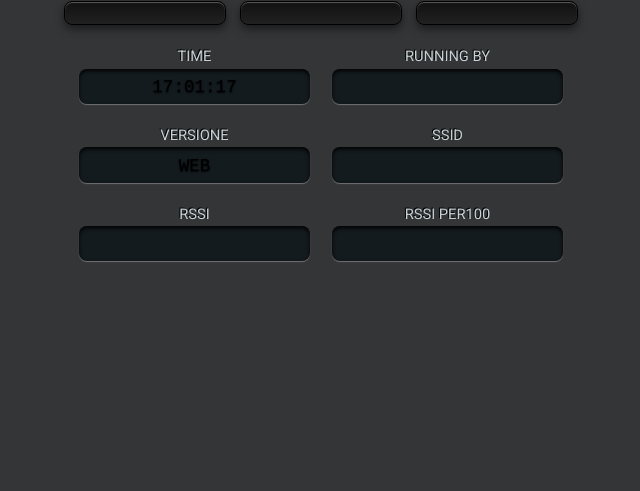
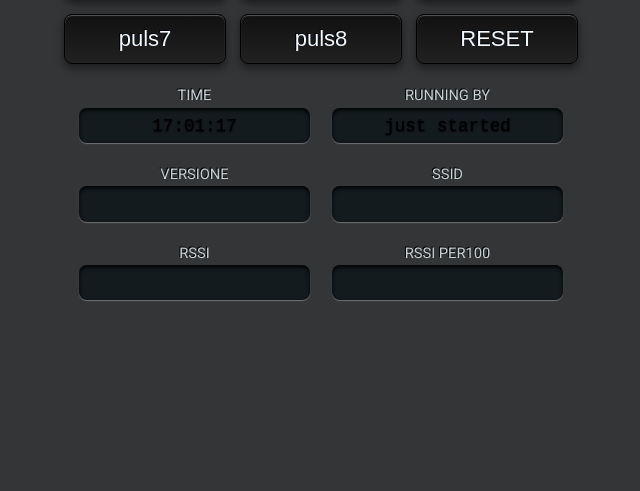
Before and after one commit to sergiocntr/cadolab100, a plain HTML site: page data/index.html in a window 1280 px wide. Shown: the part 309-800 px from the top of the page, without its empty margins (319-959 px from the left). Drawn offline with Linux system fonts and the light colour scheme; no server answers; a web font is replaced by a local one.

Commit message:
firsr release

```diff
--- a/data/index.html
+++ b/data/index.html
@@ -17,10 +17,9 @@
     </div>
     <div class='parameters'>
       <div class='display'> <label class='inset' for='time'>TIME</label> <input type='text' id='time' readonly> </div>
-      <div class='display'> <label class='inset' for='nome'>RUNNING BY</label> <input type='text' id='nome' readonly>
+      <div class='display'> <label class='inset' for='nome'>RUNNING BY</label> <input type='text' id='nome' value = 'just started'readonly>
       </div>
-      <div class='display'> <label class='inset' for='versione'>VERSIONE</label> <input type='text' id='versione'
-          value='WEB' readonly> </div>
+      <div class='display'> <label class='inset' for='versione'>VERSIONE</label> <input type='text' id='versione' readonly> </div>
       <div class='display'> <label class='inset' for='ssid'>SSID</label> <input type='text' id='ssid' readonly> </div>
       <div class='display'> <label class='inset' for='rssi'>RSSI</label> <input type='text' id='rssi' readonly> </div>
       <div class='display'> <label class='inset' for='rssiPer'>RSSI PER100</label> <input type='text' id='rssiPer'
--- a/data/index.js
+++ b/data/index.js
@@ -16,7 +16,7 @@ function onLoad(event) {
   updateButton();
   //updateStatus();
   Socket = new WebSocket('ws://' + window.location.hostname + ':75/');
-    Socket.onmessage = function(event) {
+  Socket.onmessage = function (event) {
     processCommand(event);
   };
 }
@@ -52,11 +52,9 @@ function normalize(digit) {
   return (digit < 10 ? '0' : '') + digit;
 }
 
-
 // ----------------------------------------------------------------------------
-// Initialization and handling of the ESP32 control buttons
+// Initialization and handling of the control buttons
 // ----------------------------------------------------------------------------
-
 function initButtons() {
   buttons = document.querySelectorAll("button[id^='btn'][id$='menu']");
   buttons[0].addEventListener('click', bt1);
@@ -69,7 +67,6 @@ function initButtons() {
   buttons[7].addEventListener('click', bt8);
   buttons[8].addEventListener('click', bt9);
 }
-
 // Btn event manager
 // ---------------------------
 function bt1(event) {
@@ -118,7 +115,6 @@ function bt6(event) {
     value: 6
   };
   Socket.send(JSON.stringify(msg));
-    console.log("sei");
 }
 
 function bt7(event) {
@@ -189,12 +185,9 @@ function processCommand(event) {
     }
   }
 }
-//-----------------------------
-// BUTTONS LABEL MANAGER
-//-----------------------------
 const updateButton = () => {
-    //questo scrive i nomi dei pulsanti dal file pulsName.php
-    fetch('http://www.cadolabiot.altervista.org/100/pulsName.php')
+  //questo scrive i nomi dei pulsanti
+  fetch('pulsName.json')
     .then(res => res.json())
     .then(val => {
       const aa = val.puls;
@@ -207,53 +200,3 @@ const updateButton = () => {
       console.error('Error getting status', err);
     });
 };
-//---------------------------------
-//IL VECCHIO SISTEMA FETCH E' ABBANDONATO
-//---------------------------------
-// const updateStatus = () => {
-//     //fetch(window.location.href + 'status')
-//     fetch('/status')
-//     .then(res => res.json())
-
-//     .then(val => {
-//       nome.value = val.tempo;
-//       vers.value = val.vers;
-
-//       ssid.value = val.ssid;
-//       rssi.value =val.rssi;
-//       pc.value = val.rssiPer;
-//       const aa=val.puls;
-//       for (let index = 0; index < aa.length; index++) {
-//           const element = aa[index];
-//           if(aa[index]==1) {
-//               buttons[index].classList.add("button3")
-//           }else{
-//               buttons[index].classList.remove("button3")
-//           }
-//       }
-//       setTimeout(updateStatus, 1000);
-//     }).catch(err => {
-//       console.error('Error getting status', err);
-//       setTimeout(updateStatus, 1000);
-//     });
-//   };
-
-// -------------------------------------------------------
-// AJAX requests
-// -------------------------------------------------------
-
-// Using standard vanilla XHR (XMLHttpRequest method)
-// @see https://www.w3schools.com/xml/ajax_xmlhttprequest_send.asp
-
-// function xhrRequest(path, callback) {
-
-//     xhttp.onreadystatechange = function() {
-//         if (this.readyState == 4 && this.status == 200) {
-//             // callback is optional!
-//             typeof callback === 'function' && callback(this.responseText);
-//         }
-//     };
-
-//     xhttp.open('GET', path, true);
-//     xhttp.send();
-// }
--- /dev/null
+++ b/data/pulsName.json
@@ -0,0 +1,3 @@
+{
+  "puls":["puls1","puls2","puls3","puls4","puls5","puls6","puls7","puls8","RESET"]
+}
```
Also changed, not shown: 12 other files. Lines whose indentation alone changed are shown as unchanged.
